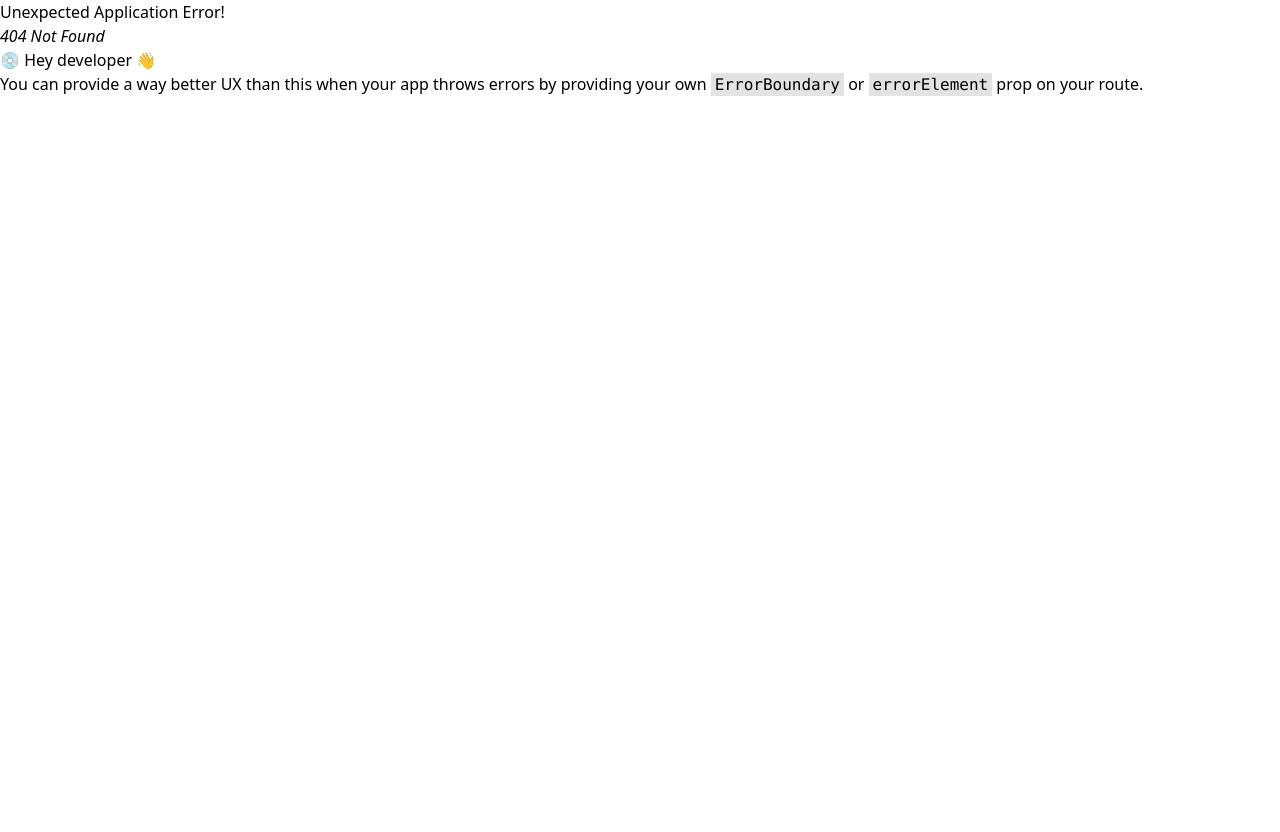
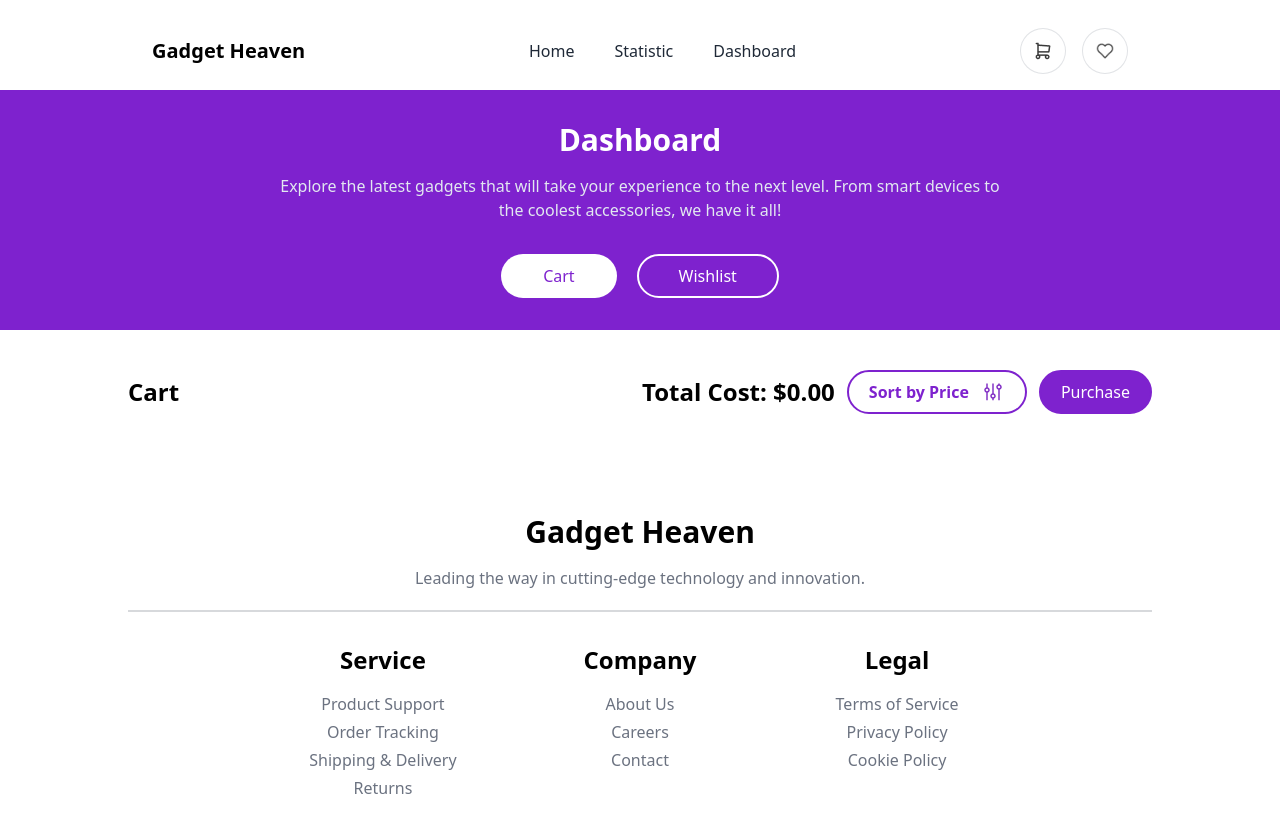
Before and after one commit to programming-hero-web-course-4/b10a8-gadget-heaven-TahsinAlahi, a React (Vite) app: page /dashboard/cart in a window 1280 px wide. Before the commit this address had no page. Shown: the top 832 px of the page. Before the commit the page ends 800 px from the top, so only its background shows below. Built offline with nearby package versions, Linux system fonts and the light colour scheme.

Commit message:
fixed route and cleaned the code

```diff
--- a/src/component/DashBoardHeader.jsx
+++ b/src/component/DashBoardHeader.jsx
@@ -1,4 +1,14 @@
-function DashBoardHeader({ isCartActive, setIsCartActive }) {
+import { NavLink } from "react-router-dom";
+
+function DashBoardHeader() {
+  function handleActiveClass({ isActive }) {
+    return `px-10 py-2 rounded-3xl ${
+      isActive
+        ? "bg-white text-purple-700 border-2 border-transparent"
+        : "border-2 border-white"
+    }`;
+  }
+
   return (
     <div className="w-full mt-4">
       <header className="w-full bg-purple-700">
@@ -10,26 +20,12 @@ function DashBoardHeader({ isCartActive, setIsCartActive }) {
             it all!
           </p>
           <div className="flex items-center justify-center gap-5">
-            <button
-              className={`px-10 py-2 rounded-3xl ${
-                isCartActive
-                  ? "bg-white text-purple-700 border-2 border-transparent "
-                  : "border-2 border-white"
-              }`}
-              onClick={() => setIsCartActive(true)}
-            >
+            <NavLink to="/dashboard/cart" className={handleActiveClass}>
               Cart
-            </button>
-            <button
-              className={`px-10 py-2 rounded-3xl ${
-                !isCartActive
-                  ? "bg-white text-purple-700 border-2 border-transparent "
-                  : "border-2 border-white"
-              }`}
-              onClick={() => setIsCartActive(false)}
-            >
+            </NavLink>
+            <NavLink to="/dashboard/wishlist" className={handleActiveClass}>
               Wishlist
-            </button>
+            </NavLink>
           </div>
         </div>
       </header>
--- a/src/pages/DashBoardPage.jsx
+++ b/src/pages/DashBoardPage.jsx
@@ -1,17 +1,11 @@
-import CartDash from "../component/CartDash";
+import { Outlet } from "react-router-dom";
 import DashBoardHeader from "../component/DashBoardHeader";
-import WishlistDash from "../component/WishlistDash";
-import { useState } from "react";
 
 function DashBoardPage() {
-  const [isCartActive, setIsCartActive] = useState(true);
   return (
     <>
-      <DashBoardHeader
-        isCartActive={isCartActive}
-        setIsCartActive={setIsCartActive}
-      />
-      {isCartActive ? <CartDash /> : <WishlistDash />}
+      <DashBoardHeader />
+      <Outlet />
     </>
   );
 }
```
Also changed, not shown: src/RouterRoutes.jsx (+16 -0 lines).
